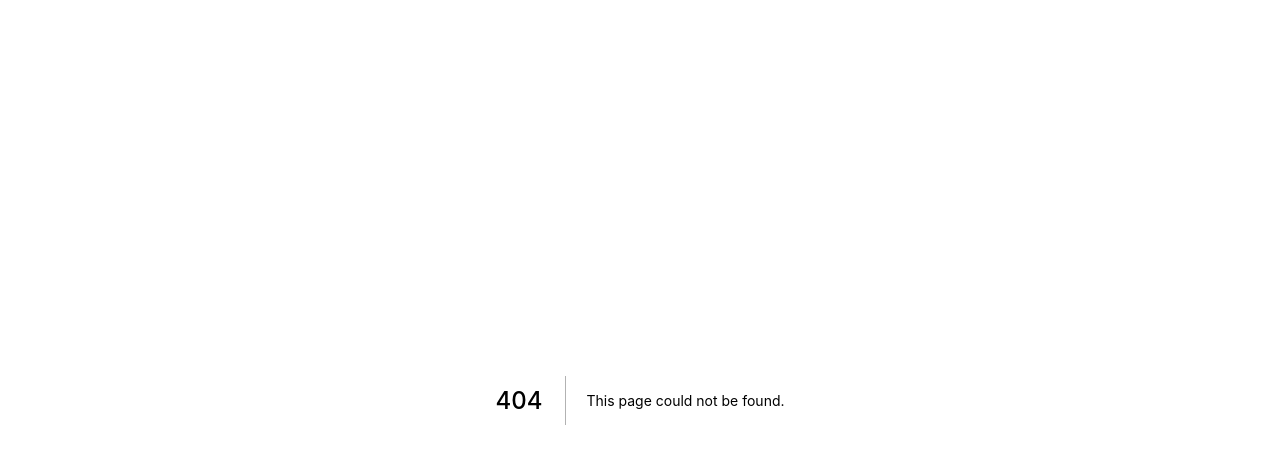
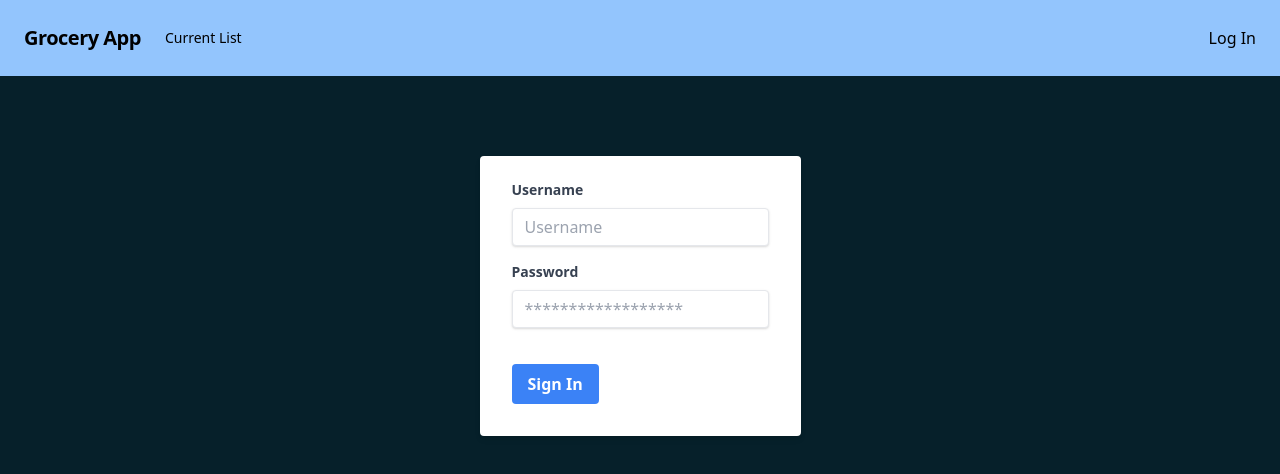
Before and after one commit to DeeBoyZero/grocery-nextjs, a Next.js app: page /login in a window 1280 px wide. Before the commit this address had no page. Shown: the top 474 px of the page. Built offline with nearby package versions, Linux system fonts and the light colour scheme.

Commit message:
Basic authentication

```diff
--- a/components/AddItemModal.js
+++ b/components/AddItemModal.js
@@ -23,7 +23,7 @@ const Modal = (props) => {
 
   return (
     <div
-      class="min-w-screen h-screen overflow-x-hidden overflow-y-auto fixed  my-auto inset-0 z-50 outline-none focus:outline-none  items-center flex justify-center"
+      className="min-w-screen h-screen overflow-x-hidden overflow-y-auto fixed  my-auto inset-0 z-50 outline-none focus:outline-none  items-center flex justify-center"
       id="modal-id"
     >
       <div class="w-full  max-w-lg p-5 relative mx-auto my-auto rounded-xl shadow-lg  bg-white ">
--- a/components/MainNavigation.js
+++ b/components/MainNavigation.js
@@ -17,7 +17,7 @@ const MainNavigation = () => {
           >
             Current List
           </Link>
-          <a
+          {/* <a
             href="#responsive-header"
             className="block mt-4 lg:inline-block lg:mt-0 text-teal-200 hover:text-white mr-4"
           >
@@ -28,16 +28,16 @@ const MainNavigation = () => {
             className="block mt-4 lg:inline-block lg:mt-0 text-teal-200 hover:text-white"
           >
             Add a list
-          </a>
+          </a> */}
         </div>
         {/* TODO: AUTHENTICATION */}
         <div>
-          <a
-            href="#"
+          <Link
+            href="/login"
             className="inline-block text-sm px-4 py-2 leading-none border rounded text-black border-white hover:border-transparent hover:text-teal-500 hover:bg-white mt-4 lg:mt-0"
           >
             Log In
-          </a>
+          </Link>
         </div>
       </div>
     </nav>
--- a/package.json
+++ b/package.json
@@ -8,6 +8,9 @@
     "start": "next start"
   },
   "dependencies": {
+    "bcryptjs": "^2.4.3",
+    "js-cookie": "^2.2.1",
+    "jsonwebtoken": "^8.5.1",
     "mongodb": "^3.6.9",
     "next": "latest",
     "react": "^17.0.1",
--- /dev/null
+++ b/pages/login.js
@@ -0,0 +1,86 @@
+import { useRef } from "react";
+import MainNavigation from "../components/MainNavigation";
+import { useRouter } from "next/router";
+
+const Login = () => {
+  const usernameInputRef = useRef();
+  const passwordInputRef = useRef();
+
+  const router = useRouter();
+
+  const handleSubmit = (e) => {
+    e.preventDefault();
+
+    const enteredUsername = usernameInputRef.current.value;
+    const enteredPassword = passwordInputRef.current.value;
+
+    if (
+      enteredUsername === process.env.NEXT_PUBLIC_USERNAME &&
+      enteredPassword === process.env.NEXT_PUBLIC_PASSWORD
+    ) {
+      router.push("/");
+    }
+
+    // const itemData = {
+    //   name: enteredName,
+    //   quantity: enteredQuantity,
+    //   location: enteredLocation,
+    // };
+
+    // props.addItem(itemData);
+  };
+
+  return (
+    <div>
+      <MainNavigation />
+      <div className="w-full flex justify-center mt-20">
+        <form className="bg-white shadow-md rounded px-8 pt-6 pb-8 mb-4">
+          <div className="mb-4">
+            <label
+              className="block text-gray-700 text-sm font-bold mb-2"
+              htmlFor="username"
+            >
+              Username
+            </label>
+            <input
+              className="shadow appearance-none border rounded w-full py-2 px-3 text-gray-700 leading-tight focus:outline-none focus:shadow-outline"
+              id="username"
+              type="text"
+              placeholder="Username"
+              ref={usernameInputRef}
+            />
+          </div>
+          <div className="mb-6">
+            <label
+              className="block text-gray-700 text-sm font-bold mb-2"
+              htmlFor="password"
+            >
+              Password
+            </label>
+            <input
+              className="shadow appearance-none border rounded w-full py-2 px-3 text-gray-700 mb-3 leading-tight focus:outline-none focus:shadow-outline"
+              id="password"
+              type="password"
+              placeholder="******************"
+              ref={passwordInputRef}
+            />
+            <p className="text-red-500 text-xs italic hidden">
+              Please choose a password.
+            </p>
+          </div>
+          <div className="flex items-center justify-between">
+            <button
+              className="bg-blue-500 hover:bg-blue-700 text-white font-bold py-2 px-4 rounded focus:outline-none focus:shadow-outline"
+              type="button"
+              onClick={handleSubmit}
+            >
+              Sign In
+            </button>
+          </div>
+        </form>
+      </div>
+    </div>
+  );
+};
+
+export default Login;
```
Also changed, not shown: 1 other file (tests, documents, lock files or other folders).
